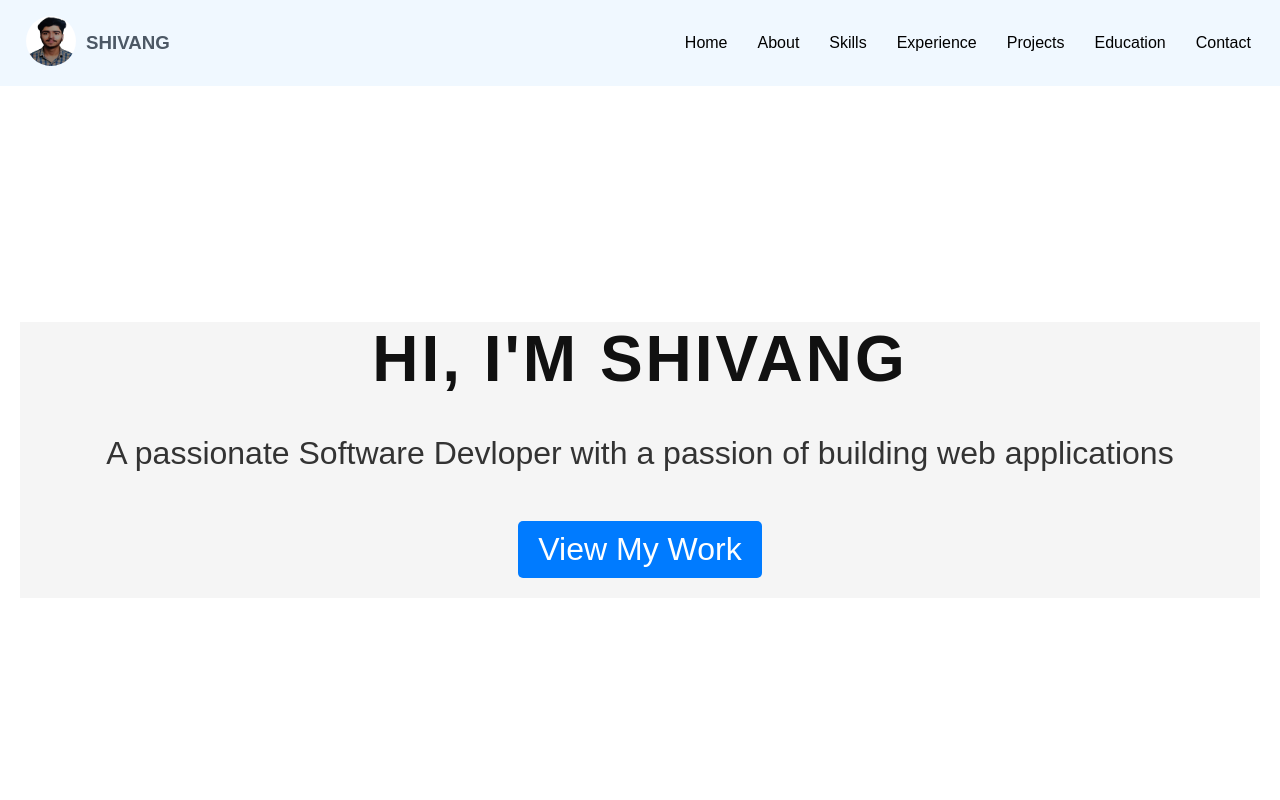
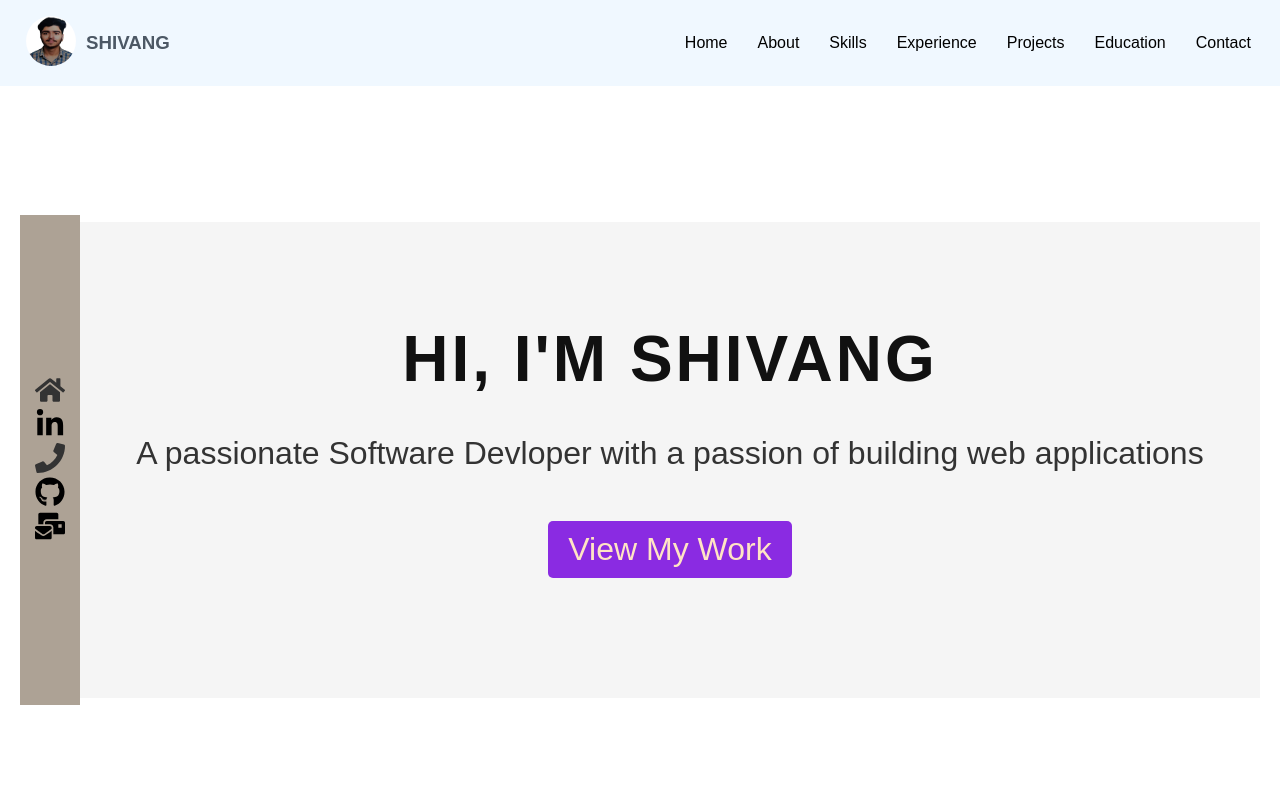
Before and after one commit to shivang804/shivang-portfolio2, a React (Create React App) app: page / in a window 1280 px wide. Shown: the top 800 px of the page. Built offline with nearby package versions, Linux system fonts and the light colour scheme.

Commit message:
ui chages

```diff
--- a/package.json
+++ b/package.json
@@ -8,6 +8,7 @@
     "@testing-library/user-event": "^13.5.0",
     "react": "^18.3.1",
     "react-dom": "^18.3.1",
+    "react-icons": "^5.3.0",
     "react-scripts": "5.0.1",
     "web-vitals": "^2.1.4"
   },
--- a/src/components/Contact.js
+++ b/src/components/Contact.js
@@ -5,10 +5,15 @@ const Contact = () => {
     return (
         <section id="contact" className="contact">
             <h2>Contact Me</h2>
-            <p>Email: <a href='mailto:sharmashivang804@gmail.com'>Gmail</a></p>
-            <p>LinkedIn: <a href='https://www.linkedin.com/in/shivang-741b781aa/'>LinkedIn</a></p>
-            <p>GitHub: <a href='https://github.com/shivang804'>GitHub</a></p>
-            <a href='resume.pdf' download className="btn-resume">Download Resume</a>
+            <form>
+             <label>NAME</label>
+             <input type='text'></input>
+             <label>EMAIL</label>
+             <input type='email'></input>
+             <label>MESSAGE</label>
+             <textarea rows='6' placeholder='Message'/>
+            </form>
+            <button className='form_btn'>Submit</button>
         </section>
     );
 };
--- a/src/components/Footer.js
+++ b/src/components/Footer.js
@@ -1,11 +1,27 @@
 import React from 'react';
 import '../styles/Footer.css'
+import {FaGithub,  FaLinkedinIn, FaMailBulk} from 'react-icons/fa'
 
 const Footer = () => {
     return (
-        <footer className="footer">
+        <>
+        <div className='footer'>
+            <div className='footer_container'>
+                <div className='right'>
+                    <nav className='footer_nav'>
+                 <ul className='footer_ul'>
+                    <li className='footer_li'><a href='https://www.linkedin.com/in/shivang-741b781aa/'><FaLinkedinIn size={30} /></a></li>
+                    <li className='footer_li'><a href='https://github.com/shivang804'><FaGithub size={30} /></a></li>
+                    <li className='footer_li'><a href='mailto:sharmashivang804@gmail.com'><FaMailBulk size={30}/></a></li>
+                 </ul>
+                 </nav>
+             </div>
+                <a href='resume.pdf' download className="btn-resume">Download Resume</a>
+        </div>
             <p>&copy; {new Date().getFullYear()} SHIVANG All rights reserved.</p>
-        </footer>
+      </div>
+
+    </>
     );
 };
 
--- a/src/components/Hero.js
+++ b/src/components/Hero.js
@@ -1,16 +1,37 @@
 import React from 'react';
 import '../styles/Hero.css'
+import {FaGithub, FaHome,  FaLinkedinIn, FaMailBulk, FaPhone} from 'react-icons/fa'
 
 const Hero = () => {
     return (
         <section id="hero" className="hero">
+             <ul className='hero_icons'>
+                <li><FaHome size={30} /></li>
+                <li><a href='https://www.linkedin.com/in/shivang-741b781aa/'><FaLinkedinIn size={30} /></a></li>
+                <li><FaPhone size={30} /></li>
+                <li><a href='https://github.com/shivang804'><FaGithub size={30} /></a></li>
+                <li><a href='mailto:sharmashivang804@gmail.com'><FaMailBulk size={30} /></a></li>
+            </ul>
             <div className="hero-content">
                 <h1 className='heading-primary'>Hi, I'm SHIVANG</h1>
                 <p className='text-primary'>A passionate Software Devloper with a passion of building web applications</p>
                 <a href="#projects" className="btn-hero">View My Work</a>
             </div>
+
         </section>
     );
 };
 
 export default Hero;
+ {/*
+<div>
+<FaHome size={30} style={{marginLeft:'75rem'}}/>
+<a href='https://www.linkedin.com/in/shivang-741b781aa/'><FaLinkedinIn size={30} style={{marginLeft:'75rem'}}/></a>
+</div>
+<div className='phone'>
+<FaPhone size={30} style={{marginLeft:'75rem'}}/>
+<a href='https://github.com/shivang804'><FaGithub size={30} style={{marginLeft:'75rem'}}/></a>
+</div>
+<div className='mail'>
+<a href='mailto:sharmashivang804@gmail.com'><FaMailBulk size={30} style={{marginLeft:'75rem'}}/></a>
+</div>*/}
--- a/src/styles/Contact.css
+++ b/src/styles/Contact.css
@@ -6,7 +6,7 @@
 
 .contact h2 {
     font-size: 2.5em;
-    margin-bottom: 20px;
+    margin-top: 30px;
 }
 
 .contact p {
@@ -32,3 +32,32 @@
     border-radius: 5px;
     text-decoration: none;
 }
+label {
+    color: #6c0c0c;
+}
+
+form {
+    display: flex;
+    flex-direction: column;
+    padding: 4rem 1rem;
+    margin: auto;
+    max-width: 600px;
+}
+
+form input,form textarea {
+    margin-bottom: 1rem;
+    padding: 10px 20px;
+    font-size: 1.2rem;
+    background-color: #e6e1df;
+    border-color: bisque;
+    color: black;
+}
+.form_btn {
+    display: inline-block;
+    margin-bottom: 20px;
+    padding: 10px 50px;
+    background-color: blueviolet;
+    color: bisque;
+    border-radius: 5px;
+    text-decoration: none;
+}
--- a/src/styles/Footer.css
+++ b/src/styles/Footer.css
@@ -1,6 +1,34 @@
 .footer {
     background-color: #333;
     color: white;
-    padding: 20px 0;
-    text-align: center;
+    padding: 1rem 0;
+
 }
+
+ul li {
+    list-style: none;
+    margin: 0 15px;
+}
+ul li a {
+    color: black;
+    text-decoration: none;
+}
+ul li a:hover {
+    color: purple;
+}
+.footer_li {
+    width: 10px;
+}
+/*.footer_ul {
+    width: 1290px;
+}*/
+.footer_nav {
+    margin-left: 600px;
+}
+
+@media (max-width: 600px) {
+    footer p, footer a {
+      display: block;
+      margin: 10px 0;
+    }
+}
--- a/src/styles/Header.css
+++ b/src/styles/Header.css
@@ -40,3 +40,11 @@ nav ul li a {
 nav ul li a:hover {
     color: purple;
 }
+@media (max-width: 768px){
+    header {
+      justify-content: center;
+    }
+  header ul {
+    flex-direction: column;
+  }
+}
--- a/src/styles/Hero.css
+++ b/src/styles/Hero.css
@@ -24,6 +24,8 @@
     background-color: whitesmoke;
     color: purple;
     width: 1300px;
+    padding-top: 100px;
+    padding-bottom: 100px;
 }
 
 .btn-hero {
@@ -33,8 +35,13 @@
     margin-top: 10px;
     margin-bottom: 20px;
     padding: 10px 20px;
-    background-color: #007bff;
-    color: white;
+    background-color: blueviolet;
+    color: bisque;
     border-radius: 5px;
     text-decoration: none;
 }
+.hero_icons {
+    background-color: rgb(173, 162, 149);
+    padding-top: 160px;
+    padding-bottom: 160px;
+}
```
Also changed, not shown: 1 other file (tests, documents, lock files or other folders).
